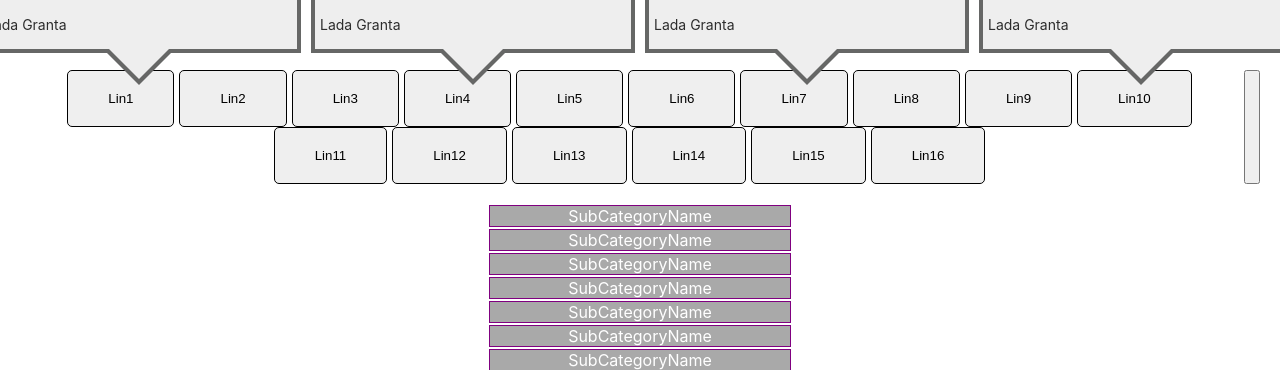
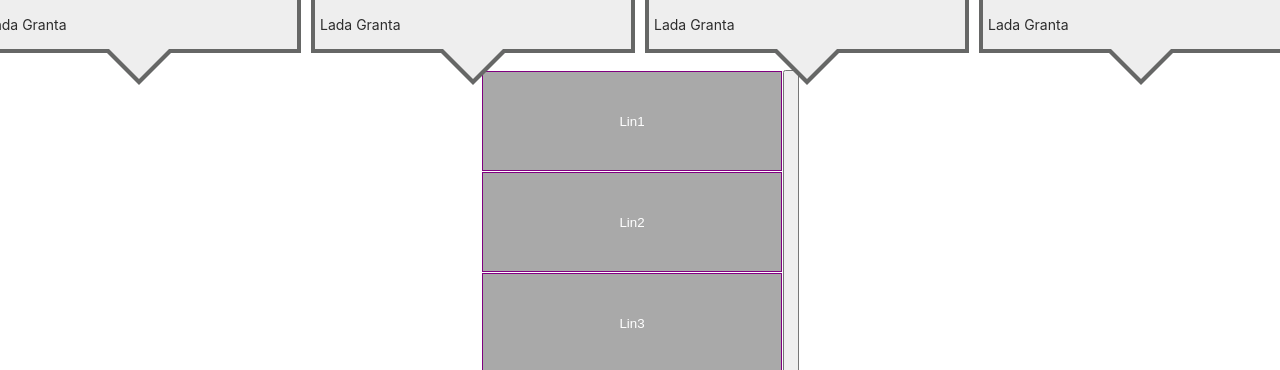
Before and after one commit to Rich-alien/techonline, a React (Create React App) app: page / in a window 1280 px wide. Shown: the part 430-800 px from the top of the page. Built offline with nearby package versions, Linux system fonts and the light colour scheme.

Commit message:
add style for container in CategoryItem

```diff
--- a/src/components/Main/ChooseCategory/CategoryItem/CategoryItem.module.css
+++ b/src/components/Main/ChooseCategory/CategoryItem/CategoryItem.module.css
@@ -1,6 +1,13 @@
-.container {
-    padding: 20px 40px;
-    margin-right: 5px;
-    border: 1px solid black;
-    border-radius: 5px;
+.container{
+    border: 1px solid purple;
+    height: 100px;
+    width: 300px;
+    background-color: darkgrey;
+    color: white;
+    display: flex;
+    align-items: center;
+    justify-content: center;
+    margin:1px;
+    cursor: pointer;
+
 }
```
